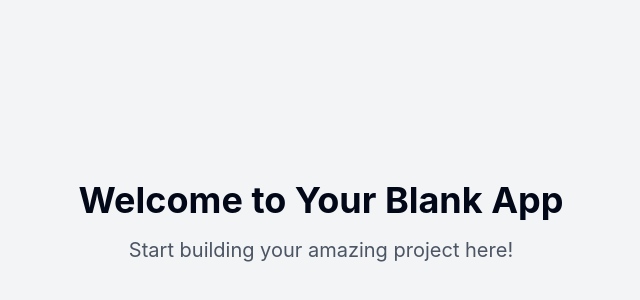
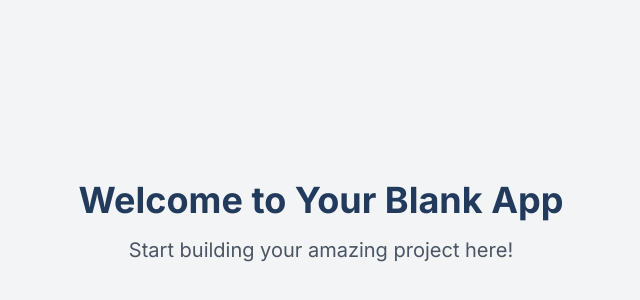
Before and after one commit to SadiqNaizam/mlo-a774-a9bf, a React (Vite) app: page / in a window 1280 px wide. Shown: the part 178-478 px from the top of the page, without its empty margins (319-959 px from the left). Built offline with nearby package versions, Linux system fonts and the light colour scheme.

Commit message:
Files generated: index.css

```diff
--- a/src/index.css
+++ b/src/index.css
@@ -1,54 +1,46 @@
+@import url('https://fonts.googleapis.com/css2?family=Inter:wght@400;500;600;700&display=swap');
+
 @tailwind base;
 @tailwind components;
 @tailwind utilities;
 
 @layer base {
   :root {
-    --background: 0 0% 100%;
-    --foreground: 222.2 84% 4.9%;
+    --background: 220 13% 95%;
+    --foreground: 215 46% 25%;
 
     --card: 0 0% 100%;
-    --card-foreground: 222.2 84% 4.9%;
+    --card-foreground: 215 46% 25%;
 
     --popover: 0 0% 100%;
-    --popover-foreground: 222.2 84% 4.9%;
+    --popover-foreground: 215 46% 25%;
 
-    --primary: 222.2 47.4% 11.2%;
-    --primary-foreground: 210 40% 98%;
+    --primary: 215 46% 25%;
+    --primary-foreground: 0 0% 100%;
 
     --secondary: 210 40% 96.1%;
-    --secondary-foreground: 222.2 47.4% 11.2%;
+    --secondary-foreground: 215 9% 49%;
 
     --muted: 210 40% 96.1%;
-    --muted-foreground: 215.4 16.3% 46.9%;
+    --muted-foreground: 215 9% 49%;
 
-    --accent: 210 40% 96.1%;
-    --accent-foreground: 222.2 47.4% 11.2%;
+    --accent: 39 100% 50%;
+    --accent-foreground: 215 46% 25%;
+    --accent-secondary: 51 100% 50%;
 
-    --destructive: 0 84.2% 60.2%;
-    --destructive-foreground: 210 40% 98%;
+    --destructive: 0 72% 57%;
+    --destructive-foreground: 0 0% 100%;
 
-    --border: 214.3 31.8% 91.4%;
-    --input: 214.3 31.8% 91.4%;
-    --ring: 222.2 84% 4.9%;
+    --success: 121 52% 52%;
+
+    --border: 214 27% 90%;
+    --input: 214 27% 90%;
+    --ring: 39 100% 50%;
 
     --radius: 0.5rem;
 
-    --sidebar-background: 0 0% 98%;
-
-    --sidebar-foreground: 240 5.3% 26.1%;
-
-    --sidebar-primary: 240 5.9% 10%;
-
-    --sidebar-primary-foreground: 0 0% 98%;
-
-    --sidebar-accent: 240 4.8% 95.9%;
-
-    --sidebar-accent-foreground: 240 5.9% 10%;
-
-    --sidebar-border: 220 13% 91%;
-
-    --sidebar-ring: 217.2 91.2% 59.8%;
+    --sidebar-background: 215 46% 25%;
+    --sidebar-foreground: 0 0% 100%;
   }
 
   .dark {
```
